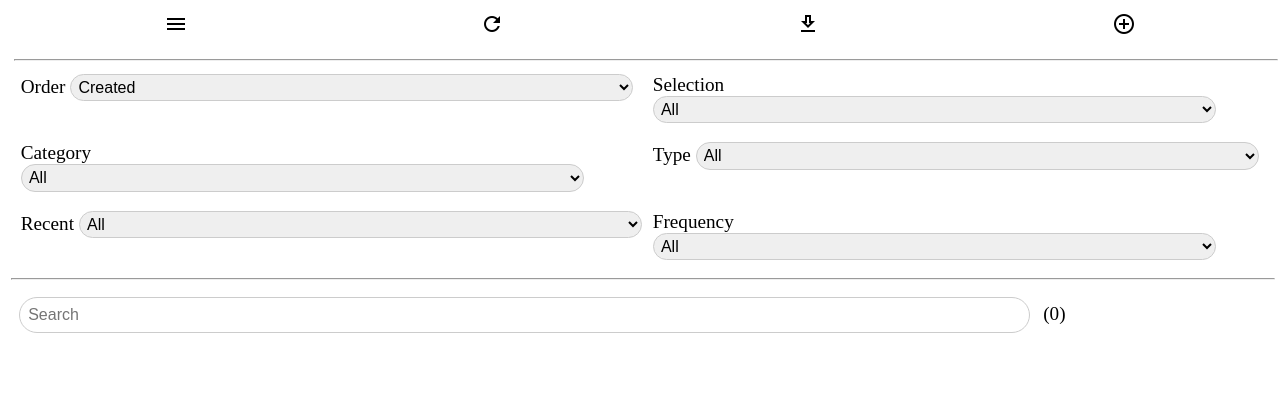
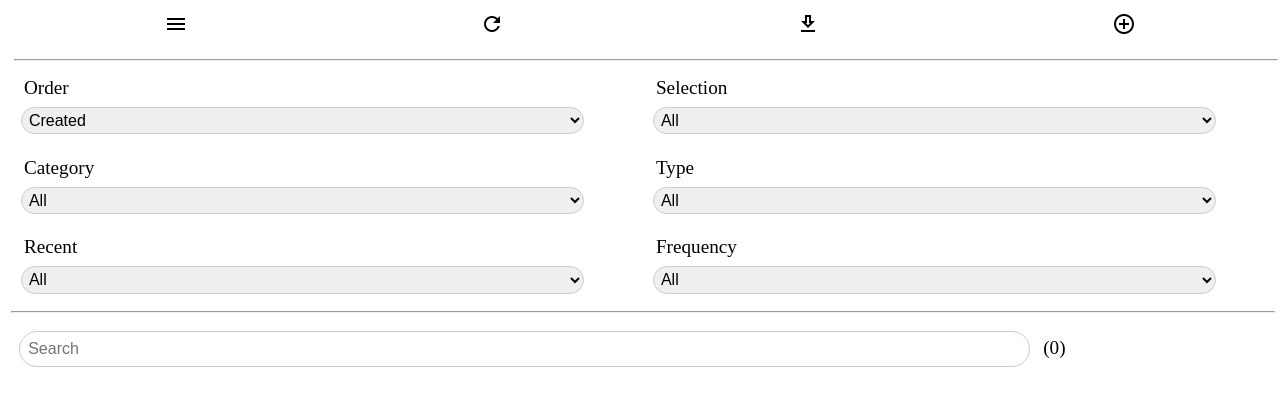
Before and after one commit to vtnw/simple, a plain HTML site: page list.html in a window 1280 px wide. Drawn offline with Linux system fonts and the light colour scheme.

Commit message:
Update list.html

```diff
--- a/list.html
+++ b/list.html
@@ -43,31 +43,31 @@
                   <hr>
                   <div class="row">
                         <div class="column">
-                              <span>Order</span>
+                              <div>Order</div>
                               <select id="ddlSort"></select>
                         </div>
                         <div class="column">
-                              <span>Selection</span>
+                              <div>Selection</div>
                               <select id="ddlSelectedFilter"></select>
                         </div>
                   </div>
                   <div class="row">
                         <div class="column">
-                              <span>Category</span>
+                              <div>Category</div>
                               <select id="ddlCategoriesFilter"></select>
                         </div>
                         <div class="column">
-                              <span>Type</span>
+                              <div>Type</div>
                               <select id="ddlTypesFilter"></select>
                         </div>
                   </div>
                   <div class="row">
                         <div class="column">
-                              <span>Recent</span>
+                              <div>Recent</div>
                               <select id="ddlLastBoughtFilter"></select>
                         </div>
                         <div class="column">
-                              <span>Frequency</span>
+                              <div>Frequency</div>
                               <select id="ddlFrequenciesFilter"></select>
                         </div>
                   </div>
```
